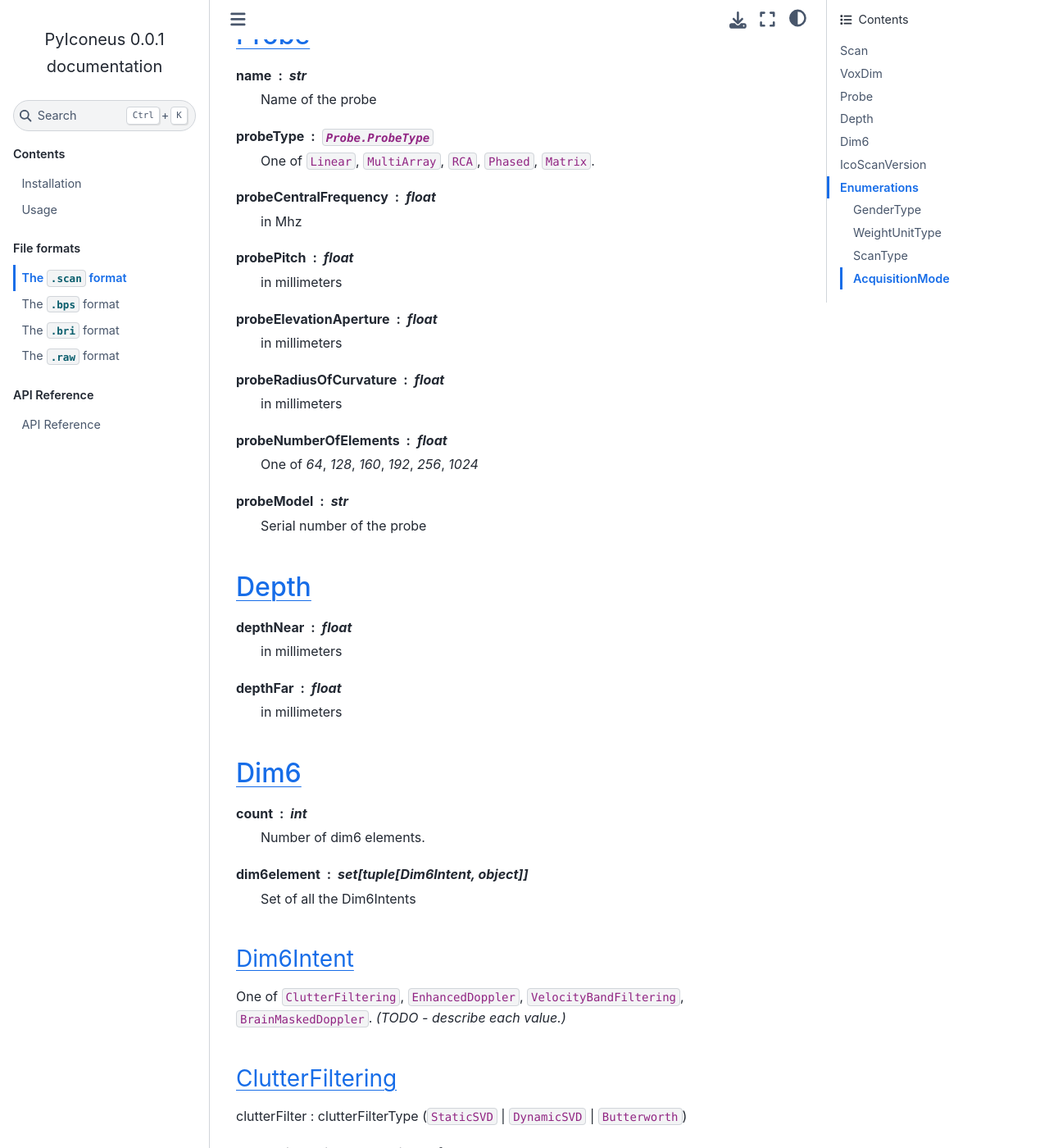
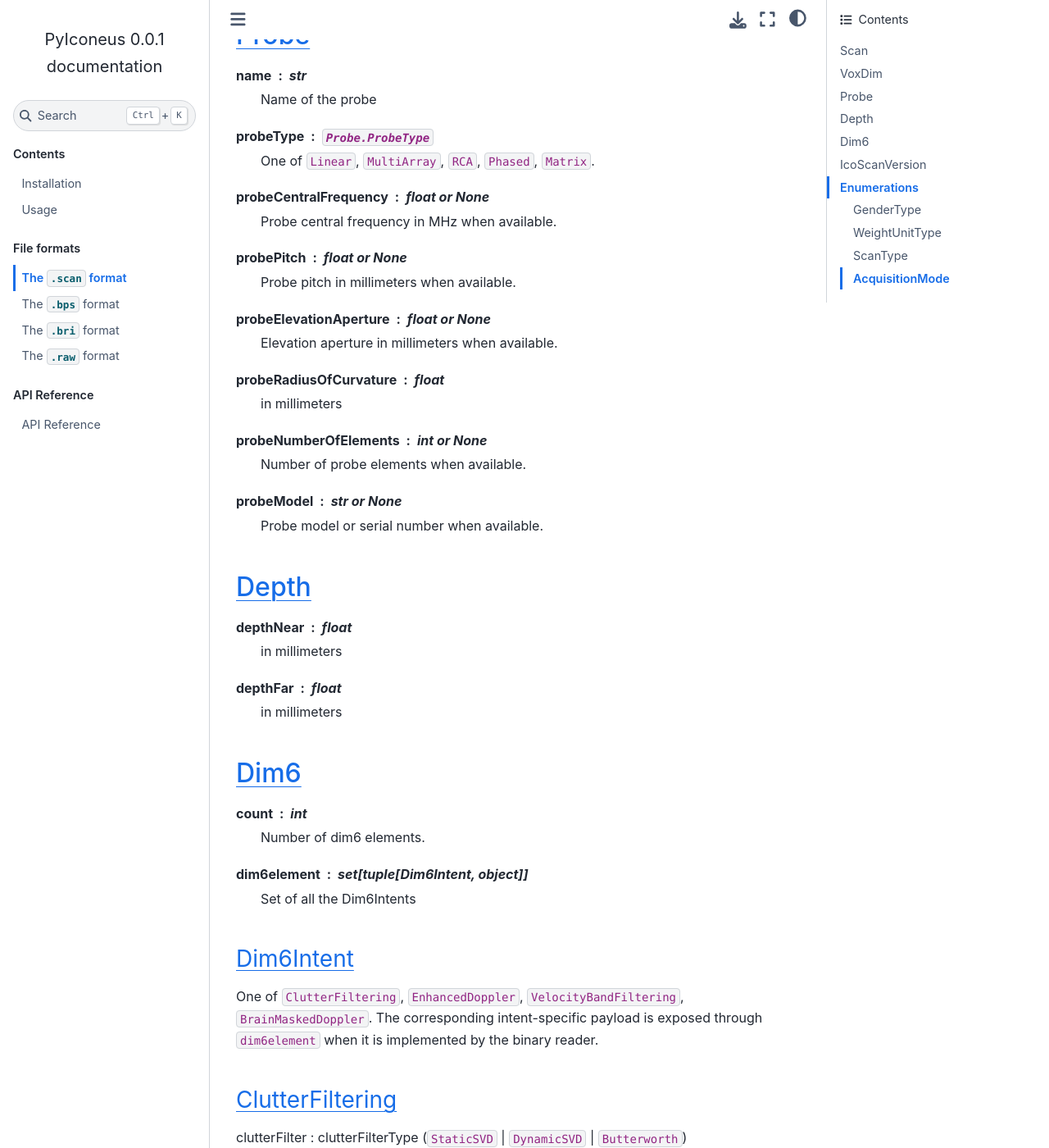
Before and after one commit to Iconeus/PyIconeus, a Sphinx documentation site: the page built from docs/scan_format.rst, in a window 1280 px wide and 1400 px high, scrolled down 5199 px. Shown: the whole window at 82% size. Built offline with Sphinx 7.4.7 and the Sphinx Book theme 1.1.4, drawn with Linux system fonts in a browser that asks for light colours; some of the changed text lies outside the part shown.

Commit message:
feat(Docs): Better documentation

```diff
--- a/docs/installation.rst
+++ b/docs/installation.rst
@@ -41,7 +41,7 @@ transforms3d. To install the test dependency as well from a source checkout:
 
 .. code-block:: console
 
-   python -m pip install -e ".[dependencies]"
+   python -m pip install -e ".[test]"
 
 Check the installation
 ------------------------
--- a/docs/scan_format.rst
+++ b/docs/scan_format.rst
@@ -196,23 +196,23 @@ name : str
 probeType : :class:`Probe.ProbeType <pyiconeus.models.Scan.Probe.ProbeType>`
     One of ``Linear``, ``MultiArray``, ``RCA``, ``Phased``, ``Matrix``.
 
-probeCentralFrequency : float
-    in Mhz
+probeCentralFrequency : float or None
+    Probe central frequency in MHz when available.
 
-probePitch : float
-    in millimeters
+probePitch : float or None
+    Probe pitch in millimeters when available.
 
-probeElevationAperture : float
-    in millimeters
+probeElevationAperture : float or None
+    Elevation aperture in millimeters when available.
 
 probeRadiusOfCurvature : float
     in millimeters
 
-probeNumberOfElements : float
-    One of `64`, `128`, `160`, `192`, `256`, `1024`
+probeNumberOfElements : int or None
+    Number of probe elements when available.
 
-probeModel : str
-    Serial number of the probe
+probeModel : str or None
+    Probe model or serial number when available.
 
 .. _depth-section:
 
@@ -240,7 +240,8 @@ Dim6Intent
 +++++++++++
 
 One of ``ClutterFiltering``, ``EnhancedDoppler``, ``VelocityBandFiltering``,
-``BrainMaskedDoppler``. *(TODO - describe each value.)*
+``BrainMaskedDoppler``. The corresponding intent-specific payload is exposed
+through ``dim6element`` when it is implemented by the binary reader.
 
 ClutterFiltering
 ++++++++++++++++++
@@ -256,7 +257,8 @@ VelocityBandwidthFiltering
 ++++++++++++++++++++++++++++
 
 velocityMin, velocityMax : float
-    *(TODO - specify the unit, e.g. mm/s.)*
+    Minimum and maximum velocity values as stored in the file. The reader does
+    not convert their unit.
 
 .. _icoscanversion-section:
 
```
Also changed, not shown: README.md (+1 -1 lines).
